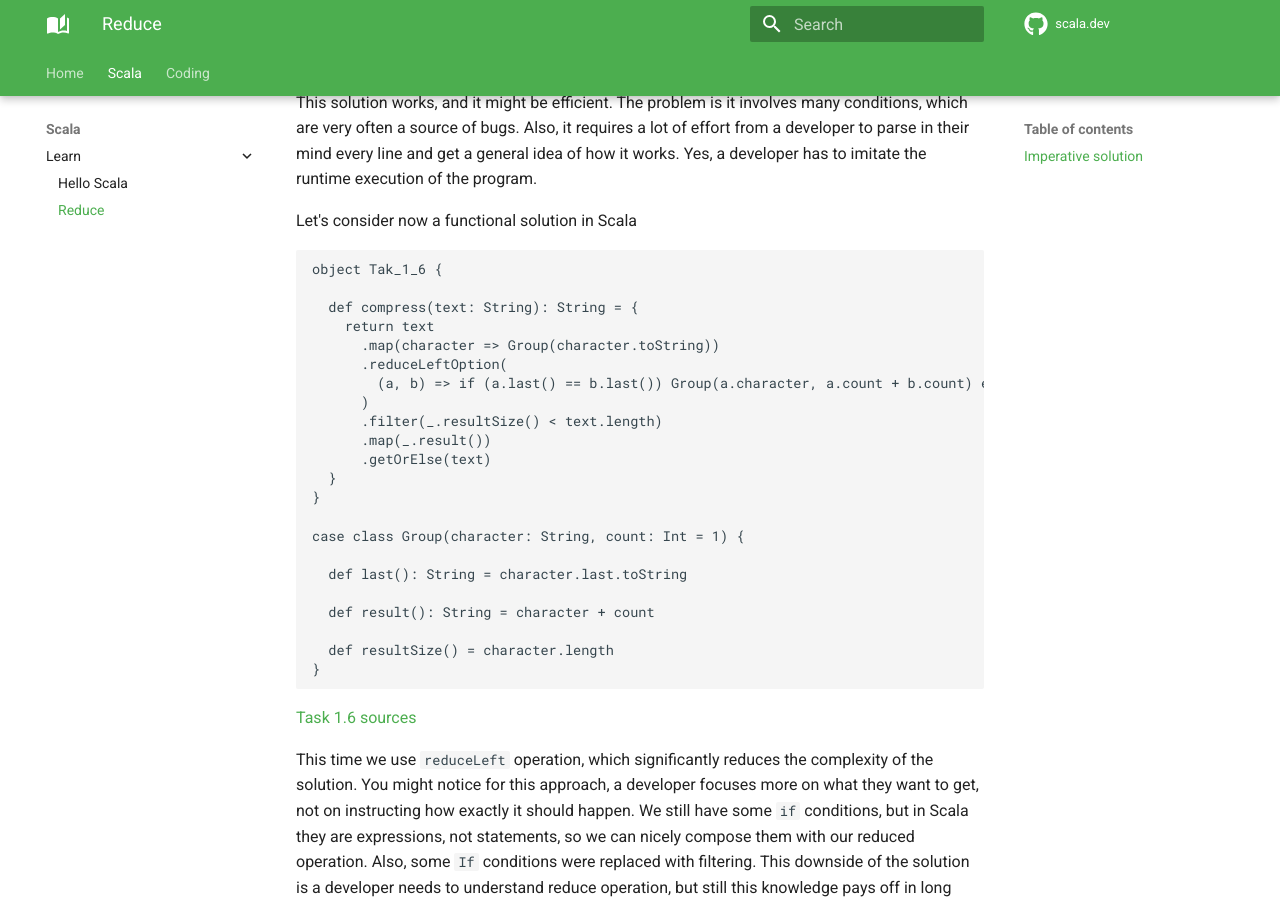
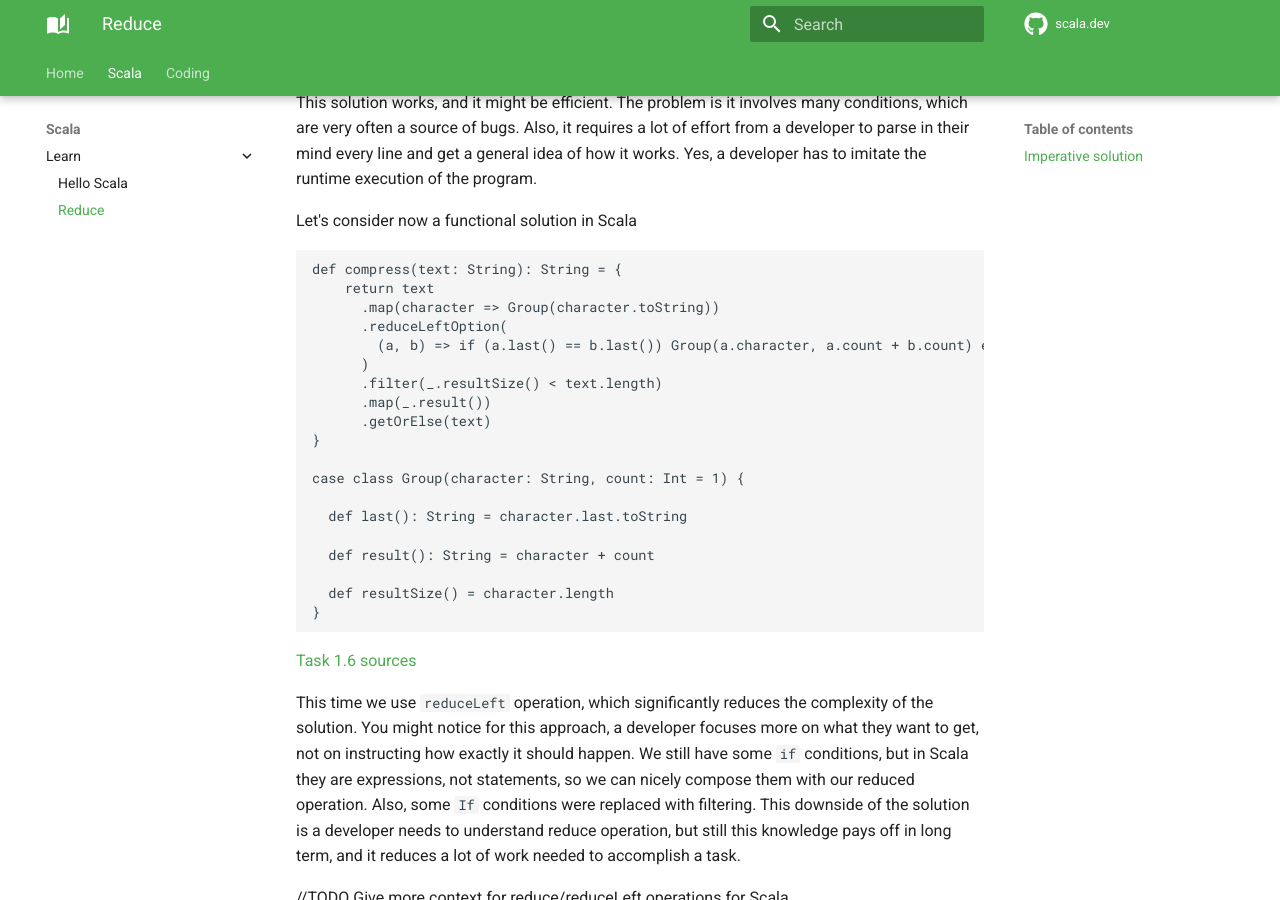
Before and after one commit to cranberrysoft/scala.dev, an MkDocs documentation site: the page built from docs/scala/learn/reduce-intro.md, in a window 1280 px wide and 900 px high, scrolled down 897 px. Built offline with MkDocs 1.6.1 and Material for MkDocs 9.7.7, drawn with Linux system fonts in a browser that asks for light colours; comment, search, counter and statistics services are not loaded.

Commit message:
Scala reduce clean up

````diff
--- a/docs/scala/learn/reduce-intro.md
+++ b/docs/scala/learn/reduce-intro.md
@@ -39,9 +39,7 @@ a source of bugs. Also, it requires a lot of effort from a developer to parse in
 Let's consider now a functional solution in Scala
 
 ```scala
-object Tak_1_6 {
-
-  def compress(text: String): String = {
+def compress(text: String): String = {
     return text
       .map(character => Group(character.toString))
       .reduceLeftOption(
@@ -50,7 +48,6 @@ object Tak_1_6 {
       .filter(_.resultSize() < text.length)
       .map(_.result())
       .getOrElse(text)
-  }
 }
 
 case class Group(character: String, count: Int = 1) {
````
